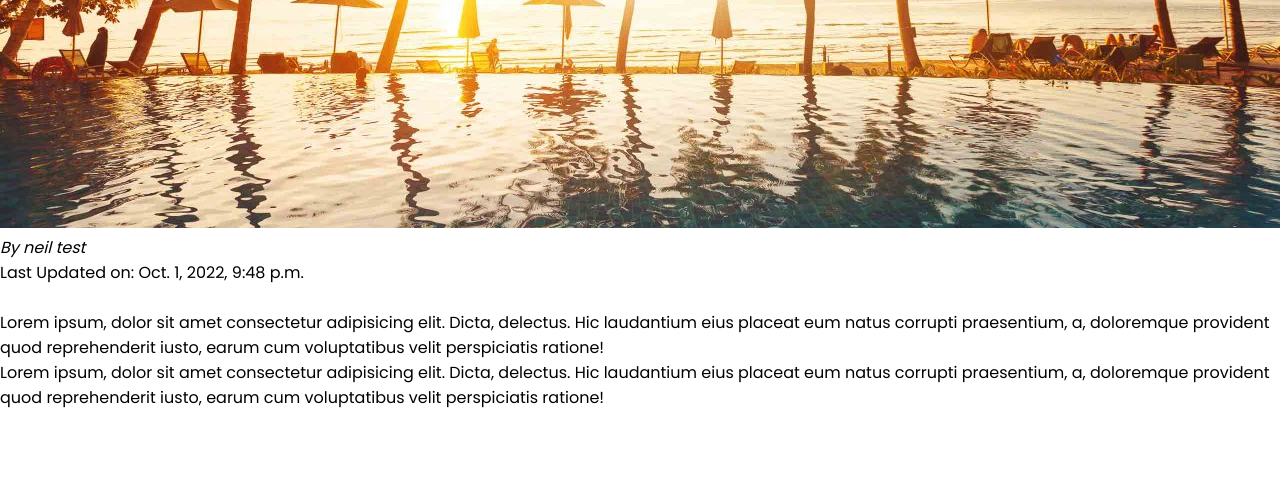
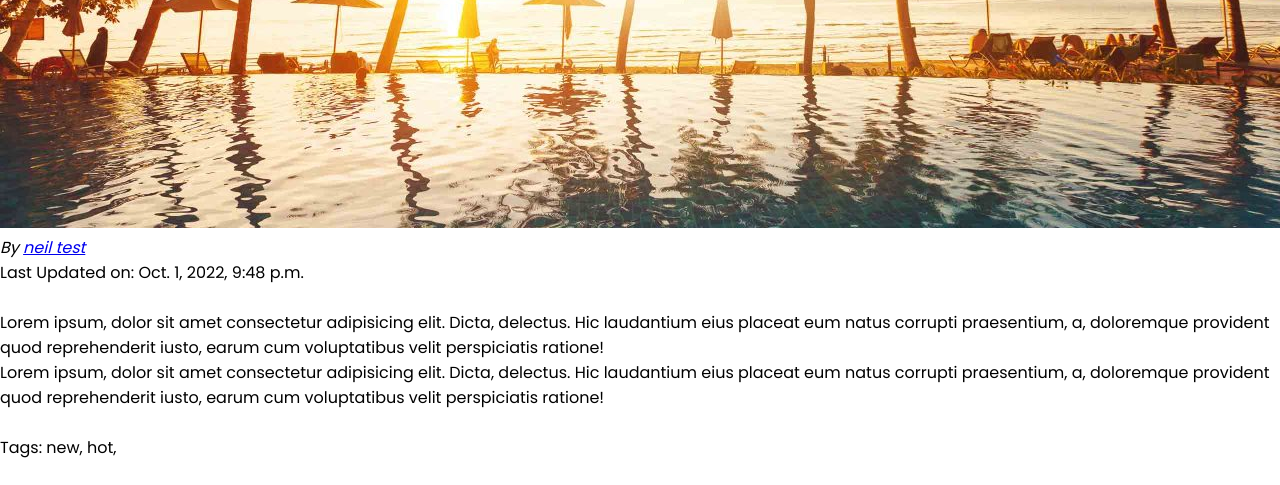
Before and after one commit to NeilJoseph019/Blog_App, a Django app: page /blogs/resort in a window 1280 px wide. Shown: the part 543-1028 px from the top of the page. Before the commit the page ends 951 px from the top, so only its background shows below. Run offline with Django 4.2, Linux system fonts and the light colour scheme; data comes from the database, SQL or seed files in the repository.

Commit message:
Tags and email address added to the html pages.

```diff
--- a/BlogApp/blog/templates/blog/singleBlogDetail.html
+++ b/BlogApp/blog/templates/blog/singleBlogDetail.html
@@ -12,7 +12,7 @@
             <h1> {{ post.title }} </h1>
             <article>
                 <img src="{% static '/blog/images/'|add:post.image %}" alt="{{ post.title }}">
-                <address>By {{ post.author }}</address>
+                <address> By <a href="mailto: {{post.author.email_address}}"> {{ post.author }}</a></address>
                 <div>Last Updated on: {{ post.timestamp }}
                 </div>
             </article>
@@ -23,4 +23,12 @@
                 {{ post.content|linebreaks }}
             </p>
         </main>
+        <br>
+        <div class="tags">
+            Tags:
+            {% for tag in tags %}
+                <span>{{ tag.caption }},</span>
+            {% endfor %}
+        </div>
+        <br>
     {% endblock %}
--- a/BlogApp/blog/views.py
+++ b/BlogApp/blog/views.py
@@ -79,6 +79,7 @@ def blogDetailPage(request, slug):
     # # identifiedPost = Post.objects.get(slug=slug)
     # identifiedPost = next(post for post in posts if post["slug"] == slug) # next() finds the next element that matches a certain condition. The condition that is met is list comprehension.
     context = {
-        "post": identifiedPost
+        "post": identifiedPost,
+        "tags": identifiedPost.tag.all()
     }
     return render(request, "blog/singleBlogDetail.html", context)
```
